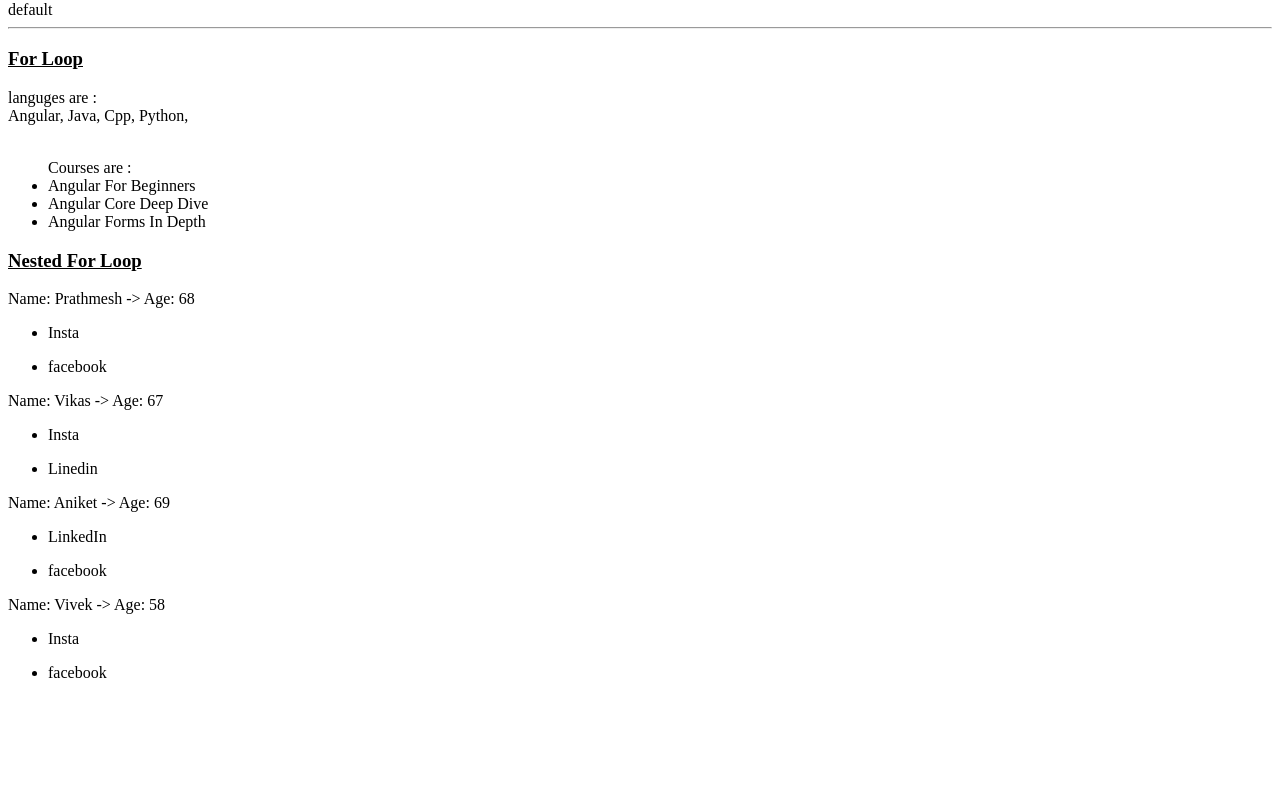
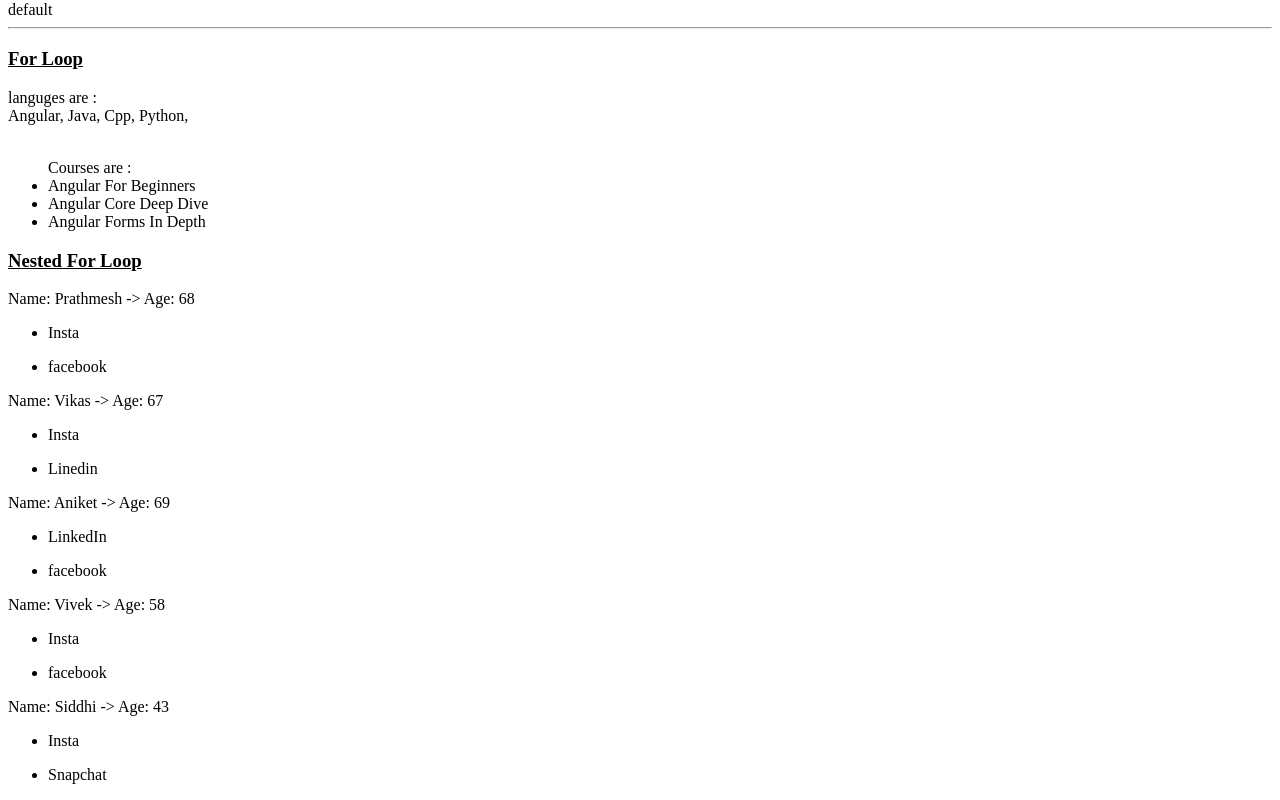
Before and after one commit to SiddhiPore/Angular-17, an Angular app: page / in a window 1280 px wide. Shown: the part 1188-1988 px from the top of the page. Before the commit the page ends 1886 px from the top, so only its background shows below. Built offline with nearby package versions, Linux system fonts and the light colour scheme.

Commit message:
Added extra data

```diff
--- a/src/app/app.component.ts
+++ b/src/app/app.component.ts
@@ -74,5 +74,6 @@ export class AppComponent {
       {name:'Vikas' , age:'67',social:['Insta','Linedin']},
       {name:'Aniket' , age:'69',social:['LinkedIn','facebook']},
       {name:'Vivek' , age:'58',social:['Insta','facebook']},
+      {name:'Siddhi', age:'43', social:['Insta', 'Snapchat']}
     ]
 }
```
